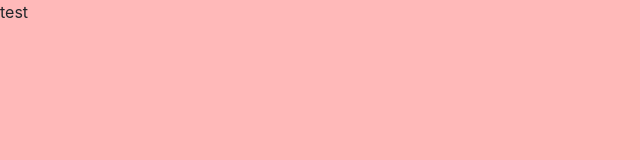
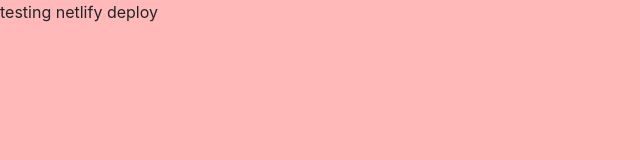
Before and after one commit to SonjaMae/to-do-list, a website built with Parcel: page src/index.html in a window 1280 px wide. Shown: the whole page, without its empty margins (0-640 px from the left). Built offline with nearby package versions, Linux system fonts and the light colour scheme.

Commit message:
testing netlify

```diff
--- a/src/index.html
+++ b/src/index.html
@@ -9,7 +9,7 @@
     <script type="module" src="js/index.js" defer  ></script>
 </head>
 <body>
-    <h1>test</h1>
+    <h1>testing netlify deploy</h1>
 
 </body>
 </html>
```
